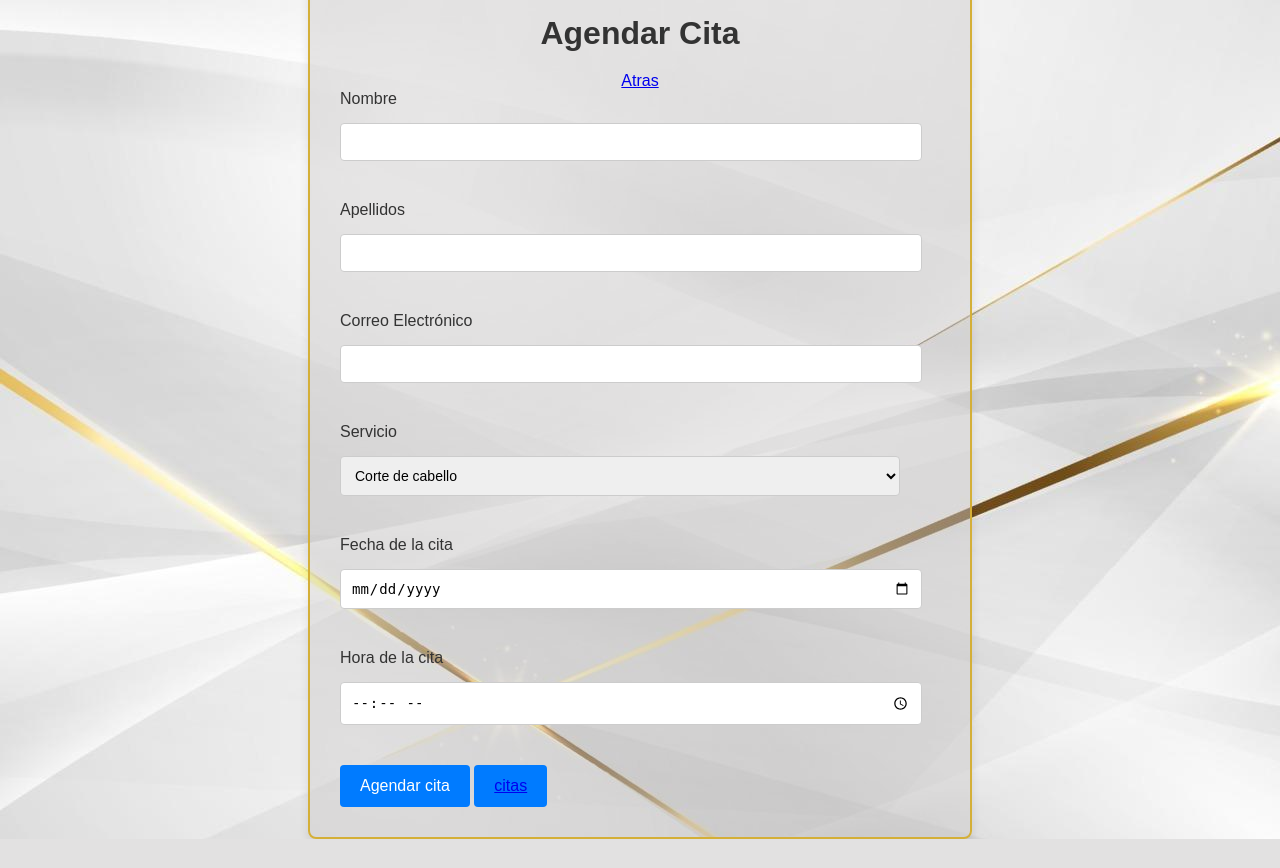
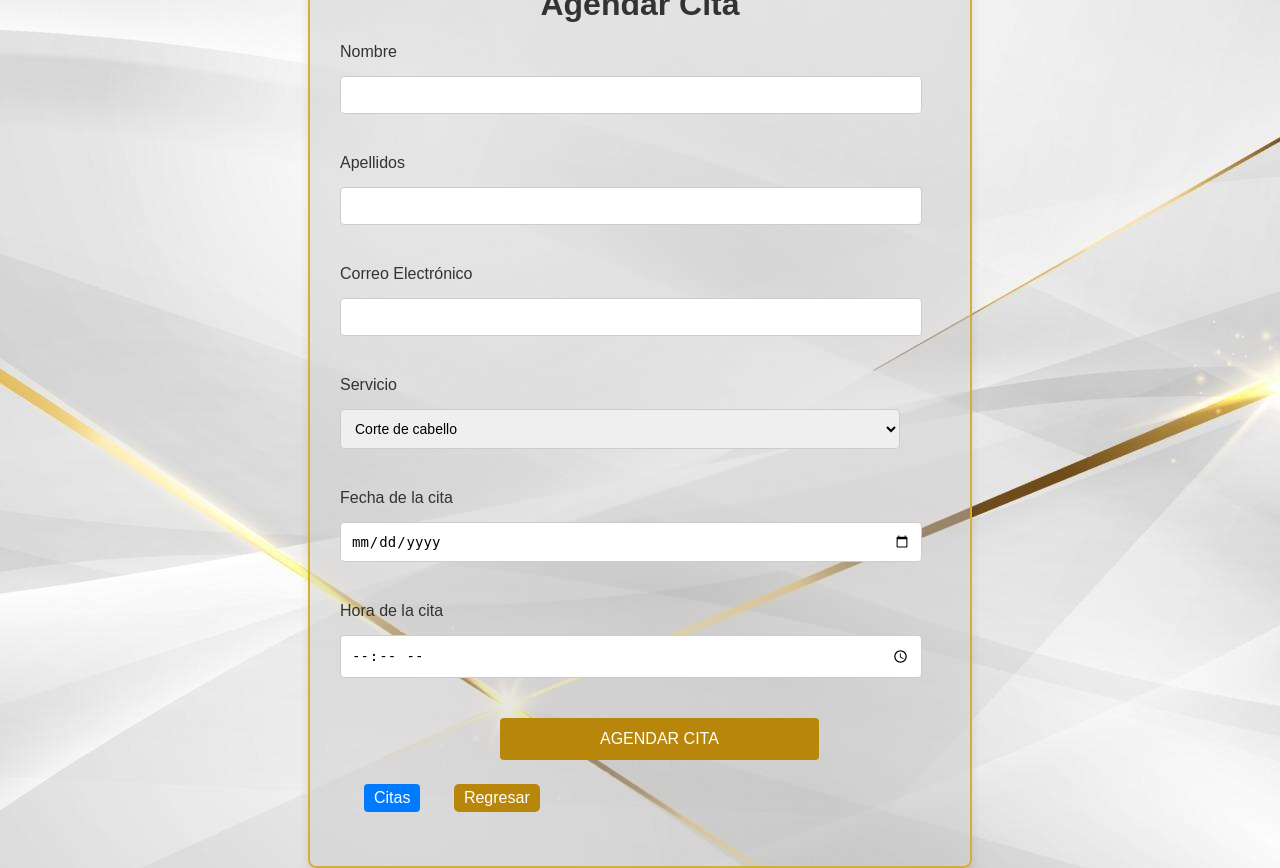
Before and after one commit to solennyD/SDmakeup, a PHP site: page /reservaciones.php in a window 1280 px wide. Before the commit the page ends 839 px from the top, so only its background shows below. Run offline with PHP 8.4, Linux system fonts and the light colour scheme.

Commit message:
Correciones en css para botones

```diff
--- a/reservaciones.php
+++ b/reservaciones.php
@@ -96,17 +96,19 @@
     }
 
     button {
-        background-color: #007bff;
+        background-color: darkgoldenrod;
         color: white;
-        padding: 12px 20px;
+        padding: 12px 100px;
         border: none;
         border-radius: 4px;
         cursor: pointer;
         font-size: 16px;
+        margin-left: 20%;
+        position:relative;
     }
 
     button:hover {
-        background-color: #0056b3;
+        background-color: green;
     }
 
     .form-group {
@@ -119,6 +121,35 @@
         resize: none;
     }
 
+    .cita-button{
+        background-color: #007bff;
+        color: white;
+        padding: 5px 10px;
+        border: none;
+        border-radius: 4px;
+        cursor: pointer;
+        font-size: 16px;
+        text-decoration: none;
+        margin: 3%;
+        }
+        .regre{
+        background-color: darkgoldenrod;
+        padding: 5px 10px;
+        border: none;
+        border-radius: 5px;
+        cursor: pointer;
+        font-size: 16px;
+        text-decoration: none;
+        margin-left: 5px;
+        }
+        a{
+        color: white; /* Cambia el color del texto a blanco */
+        text-decoration: none; /* Quita el subrayado */
+        }
+        a:hover {
+       text-decoration: underline; /* Opcional: Agrega subrayado al pasar el mouse */
+       }
+
 </style>
 
 
@@ -127,7 +158,7 @@
 
     <div class="container">
         <h1>Agendar Cita</h1>
-        <a href="./index.html">Atras</a>
+
 
         <form action="" method="POST" style="width: 800px; margin: auto;">
                 <div class="form-group">
@@ -160,8 +191,9 @@
                 <input type="time" id="hora" name="hora" required>
             </div>
 
-            <button type="submit" name="agendar">Agendar cita</button>
-            <button><a href="./verCitas.php">citas</a></button>
+            <button type="submit" name="agendar">AGENDAR CITA</button><br>
+            <button class="cita-button"><a href="./verCitas.php">Citas</a></button>
+            <button class="regre"> <a href="./index.html">Regresar</a></button>
         </form>
     </div>
 </body>
```
Also changed, not shown: verCitas.php (+45 -9 lines).
